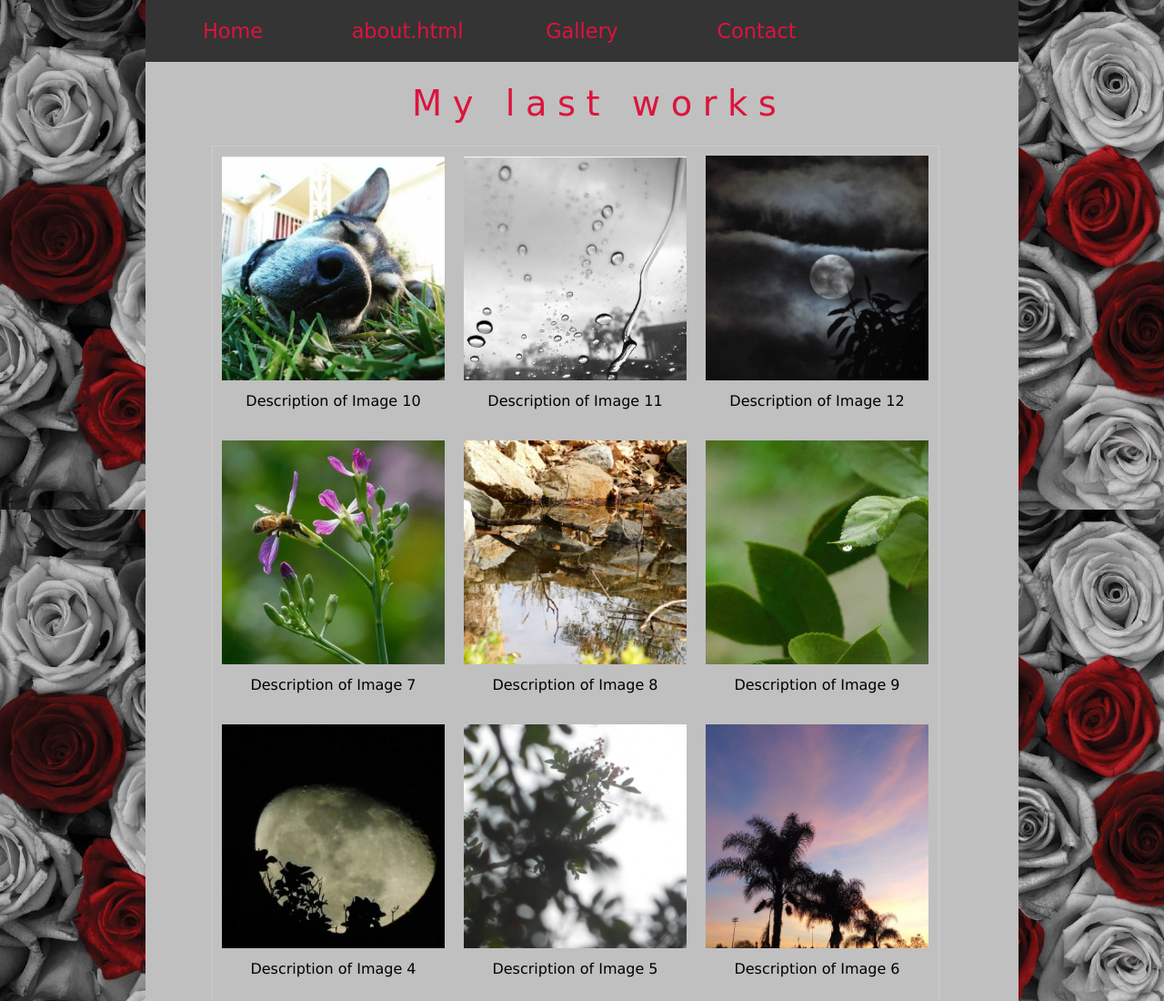
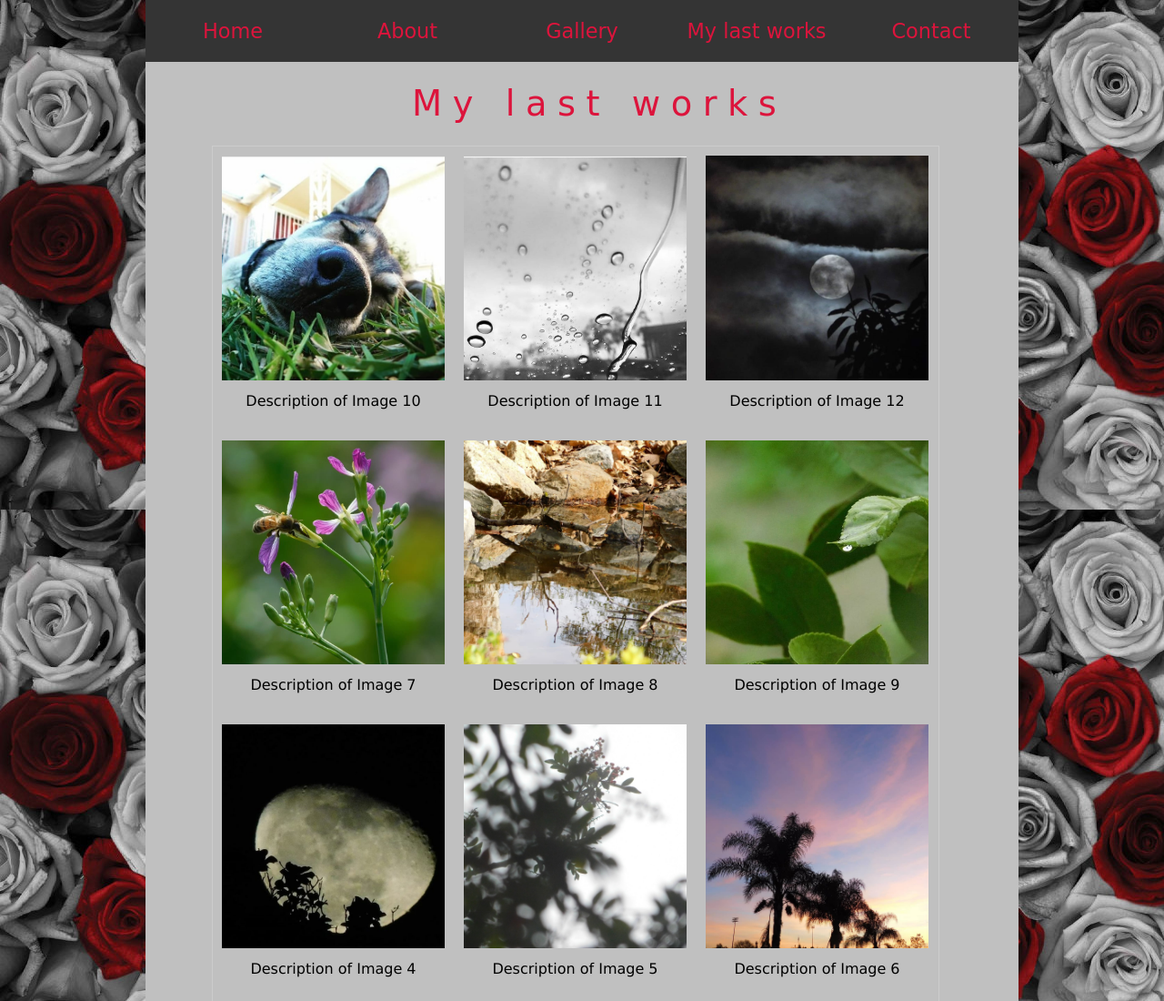
Before and after one commit to SilverAlyx/CIS162-Project-2, a plain HTML site: page gallery.html in a window 1280 px wide. Shown: the top 1100 px of the page at 91% size. Drawn offline with Linux system fonts and the light colour scheme.

Commit message:
Update gallery.html

```diff
--- a/gallery.html
+++ b/gallery.html
@@ -10,8 +10,9 @@
   <nav class="horizontalNavigation">
       <ul>
     <li><a href="index.html">Home</a></li>
-    <li><a href="#">about.html</a></li>
+    <li><a href="about.html">About</a></li>
     <li><a href="gallery.html">Gallery</a></li>
+    <li><a href="card.html">My last works</a></li>
     <li><a href="contact.html">Contact</a></li>
       </ul>
   </nav>
```
